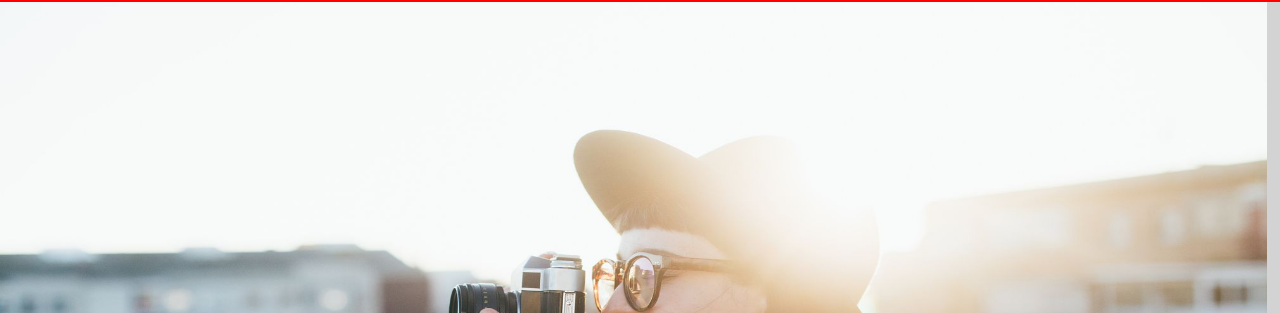
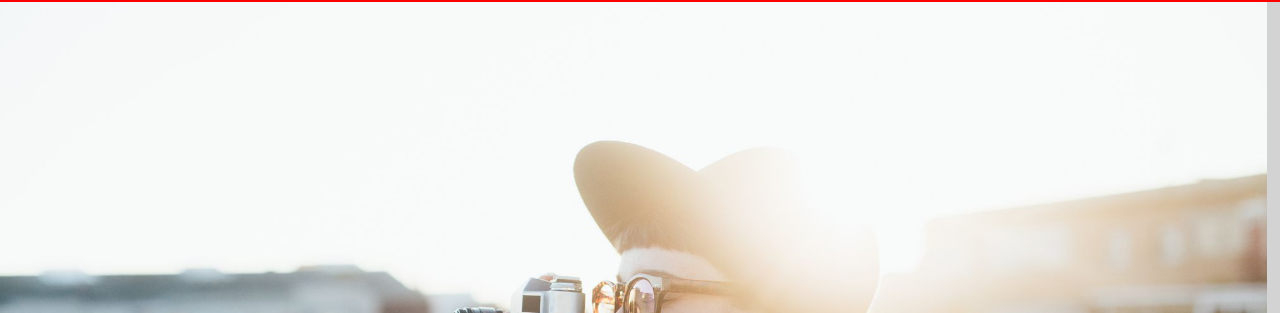
Before and after one commit to ADT1710/sna-tcc-tiw, a website: page index.html in a window 1280 px wide. Shown: the part 58-371 px from the top of the page. Drawn offline with Linux system fonts and the light colour scheme.

Commit message:
Ajustes ao banner

```diff
--- a/css/banner.css
+++ b/css/banner.css
@@ -5,7 +5,7 @@
 
 .banner_imagem{
     width: 99vw;
-    height: calc(100vh - 63px);
+    height: calc(100vh);
 }
 
 .banner_texto{
```
